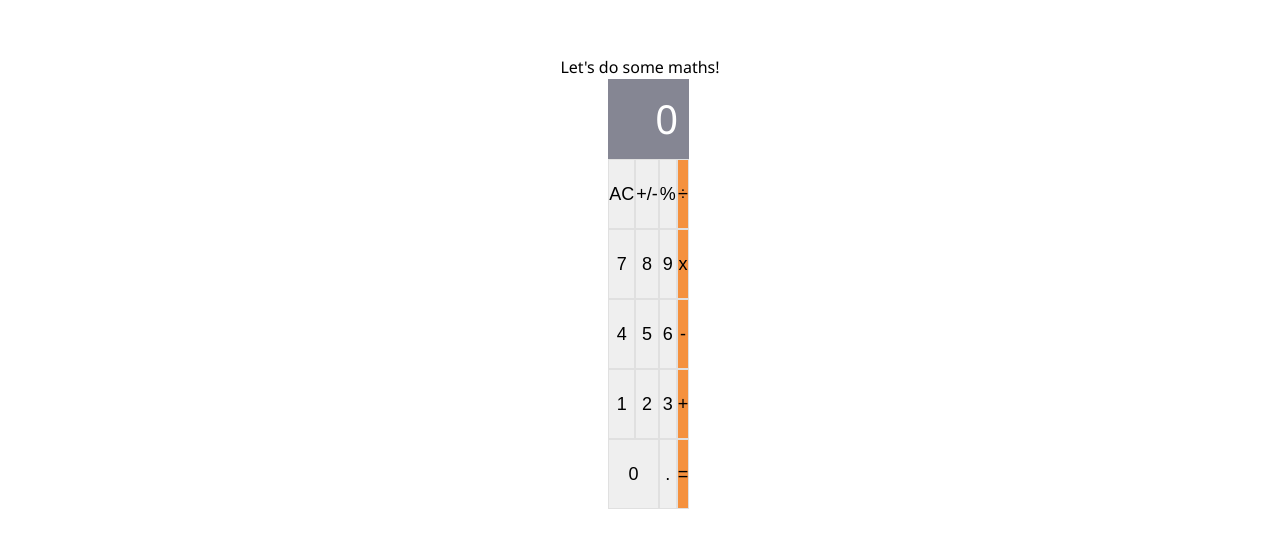
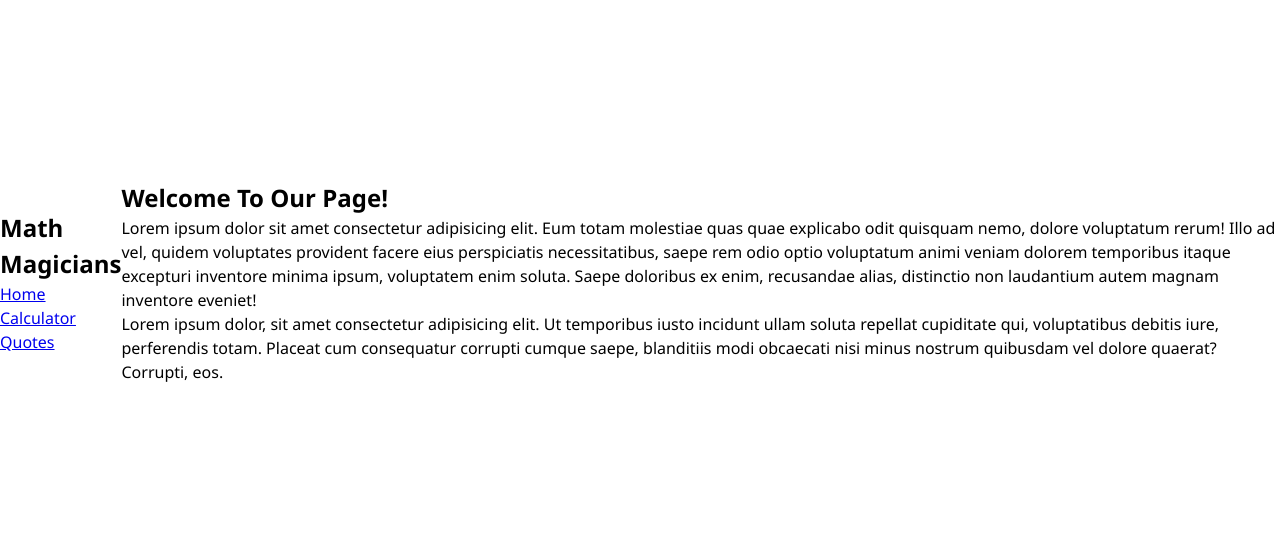
Before and after one commit to DammyShittu/Math-Magicians, a React (Create React App) app: page / in a window 1280 px wide. Shown: the part 118-666 px from the top of the page. Built offline with nearby package versions, Linux system fonts and the light colour scheme.

Commit message:
Add Routing to Components

```diff
--- a/src/App.js
+++ b/src/App.js
@@ -1,5 +1,9 @@
 import React from 'react';
+import { Route, Switch } from 'react-router-dom';
 import Calculator from './components/Calculator';
+import Navbar from './components/Navbar';
+import Home from './pages/Home';
+import Quotes from './pages/Quotes';
 
 class App extends React.Component {
   constructor(props) {
@@ -10,7 +14,18 @@
   render() {
     return (
       <div className="App">
-        <Calculator />
+        <Navbar />
+        <Switch>
+          <Route exact path="/">
+            <Home />
+          </Route>
+          <Route path="/calculator">
+            <Calculator />
+          </Route>
+          <Route path="/quotes">
+            <Quotes />
+          </Route>
+        </Switch>
       </div>
     );
   }
```
